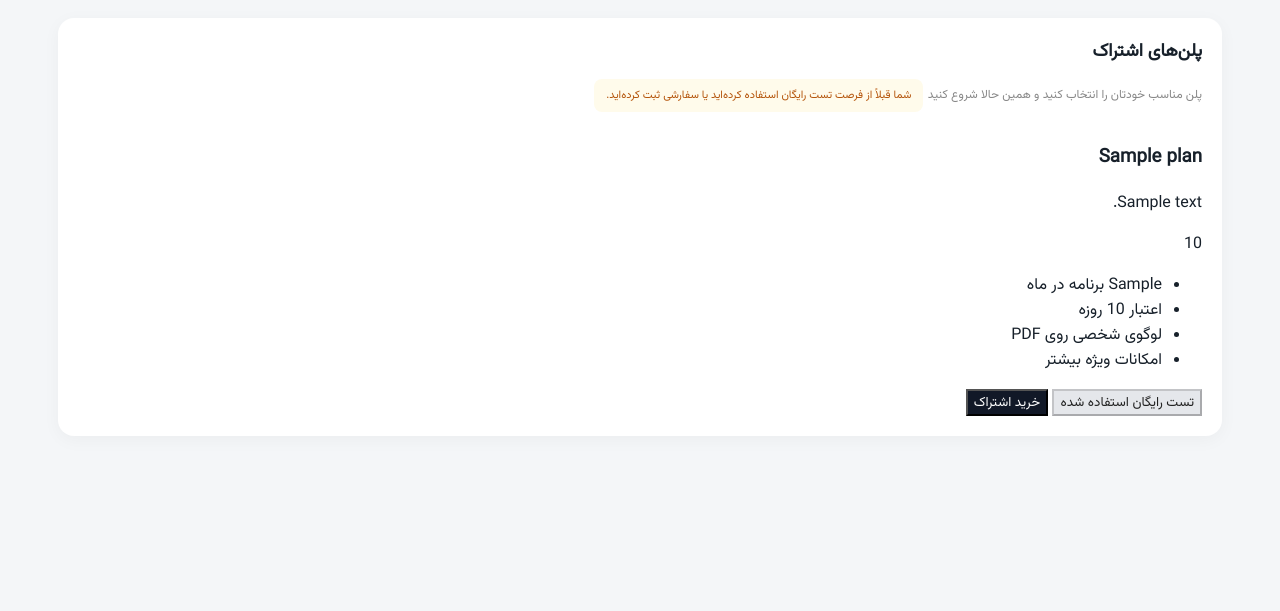
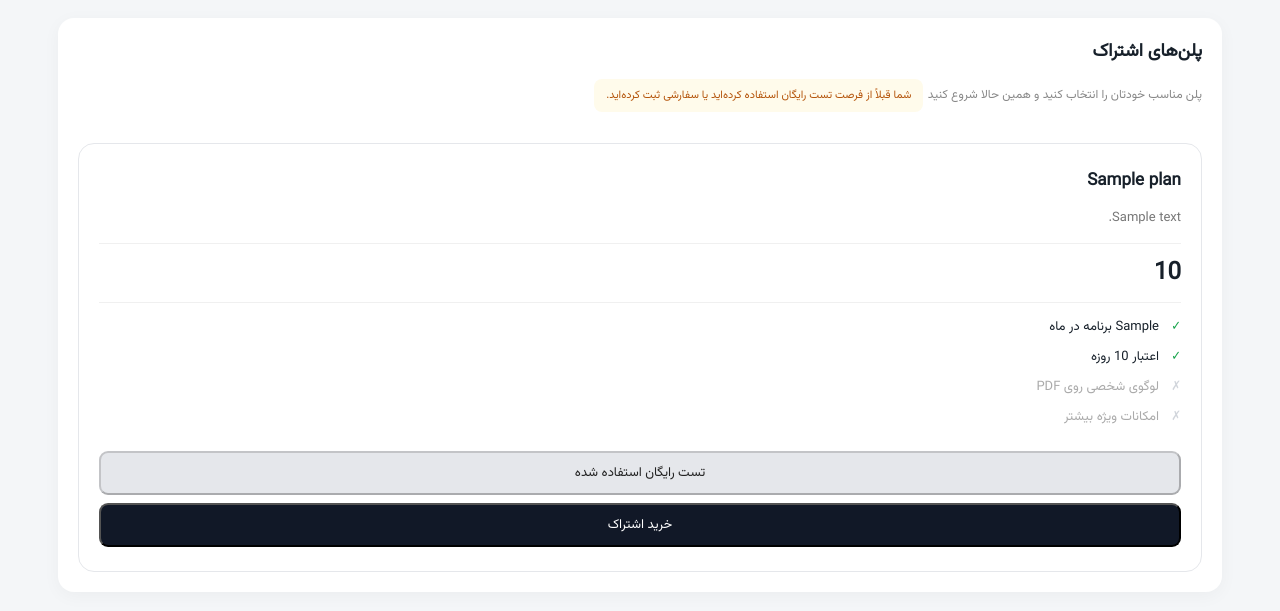
Before and after one commit to atenaaryafard/fitplan, a Flask app: template templates/subscribe.html in a window 1280 px wide. Shown: the part 65-676 px from the top of the page. Run offline with Flask 3, Linux system fonts and the light colour scheme; the template is opened without the code that fills it: most values are stand-ins (such as "Sample title", 1, 10 or a date in 2020); some libraries are stand-ins or nearby versions.

Commit message:
Update style.css

```diff
--- a/static/style.css
+++ b/static/style.css
@@ -1742,3 +1742,271 @@ button {
     display: inline-block;
 
 }
+
+
+/* ===========================
+استایل صفحه اشتراک
+=========================== */
+
+
+/* =====================================
+   PLAN CARDS
+===================================== */
+
+.plans-grid {
+
+    display: grid;
+
+    grid-template-columns:
+        repeat(auto-fit, minmax(260px, 1fr));
+
+    gap: 22px;
+
+    margin-top: 10px;
+
+}
+
+
+.plan-card {
+
+    position: relative;
+
+    background: white;
+
+    border: 1.5px solid #e5e7eb;
+
+    border-radius: 16px;
+
+    padding: 24px 20px;
+
+    display: flex;
+
+    flex-direction: column;
+
+    gap: 14px;
+
+    transition:
+        border-color .2s,
+        transform .2s;
+
+}
+
+
+.plan-card:hover {
+
+    border-color: #c7d0dc;
+
+    transform: translateY(-2px);
+
+}
+
+
+.plan-card.plan-featured {
+
+    border: 2px solid #111827;
+
+    box-shadow:
+        0 10px 30px
+        rgba(17,24,39,.12);
+
+}
+
+
+.plan-badge {
+
+    position: absolute;
+
+    top: -12px;
+
+    right: 20px;
+
+    background: #111827;
+
+    color: white;
+
+    font-size: 11px;
+
+    font-weight: bold;
+
+    padding: 5px 12px;
+
+    border-radius: 20px;
+
+}
+
+
+.plan-title {
+
+    margin: 0;
+
+    font-size: 17px;
+
+}
+
+
+.plan-desc {
+
+    margin: 0;
+
+    color: #777;
+
+    font-size: 13px;
+
+    line-height: 1.6;
+
+}
+
+
+.plan-price {
+
+    font-size: 24px;
+
+    font-weight: 900;
+
+    padding: 10px 0;
+
+    border-top: 1px solid #f0f0f0;
+
+    border-bottom: 1px solid #f0f0f0;
+
+}
+
+
+.plan-features {
+
+    list-style: none;
+
+    margin: 0;
+
+    padding: 0;
+
+    display: flex;
+
+    flex-direction: column;
+
+    gap: 10px;
+
+}
+
+
+.plan-features li {
+
+    font-size: 13px;
+
+    padding-right: 22px;
+
+    position: relative;
+
+}
+
+
+.feature-yes::before {
+
+    content: "✓";
+
+    position: absolute;
+
+    right: 0;
+
+    color: #16a34a;
+
+    font-weight: 900;
+
+}
+
+
+.feature-no {
+
+    color: #aaa;
+
+}
+
+
+.feature-no::before {
+
+    content: "✗";
+
+    position: absolute;
+
+    right: 0;
+
+    color: #d1d5db;
+
+    font-weight: 900;
+
+}
+
+
+.plan-actions {
+
+    display: flex;
+
+    flex-direction: column;
+
+    gap: 8px;
+
+    margin-top: auto;
+
+    padding-top: 10px;
+
+}
+
+
+.plan-actions button {
+
+    width: 100%;
+
+    min-height: 44px;
+
+    border-radius: 9px;
+
+    font-size: 13px;
+
+}
+
+
+/* =====================================
+   PAYMENT BOX
+===================================== */
+
+.card-info-box {
+
+    display: flex;
+
+    flex-direction: column;
+
+    gap: 6px;
+
+    background: #f8fafc;
+
+    border: 1px solid #e5e7eb;
+
+    border-radius: 10px;
+
+    padding: 16px 18px;
+
+    font-size: 13px;
+
+}
+
+
+.card-info-box strong {
+
+    font-size: 17px;
+
+    letter-spacing: 1px;
+
+}
+
+
+.order-note {
+
+    margin-top: 12px;
+
+    font-size: 12px;
+
+    color: #888;
+
+    text-align: center;
+
+}
```
